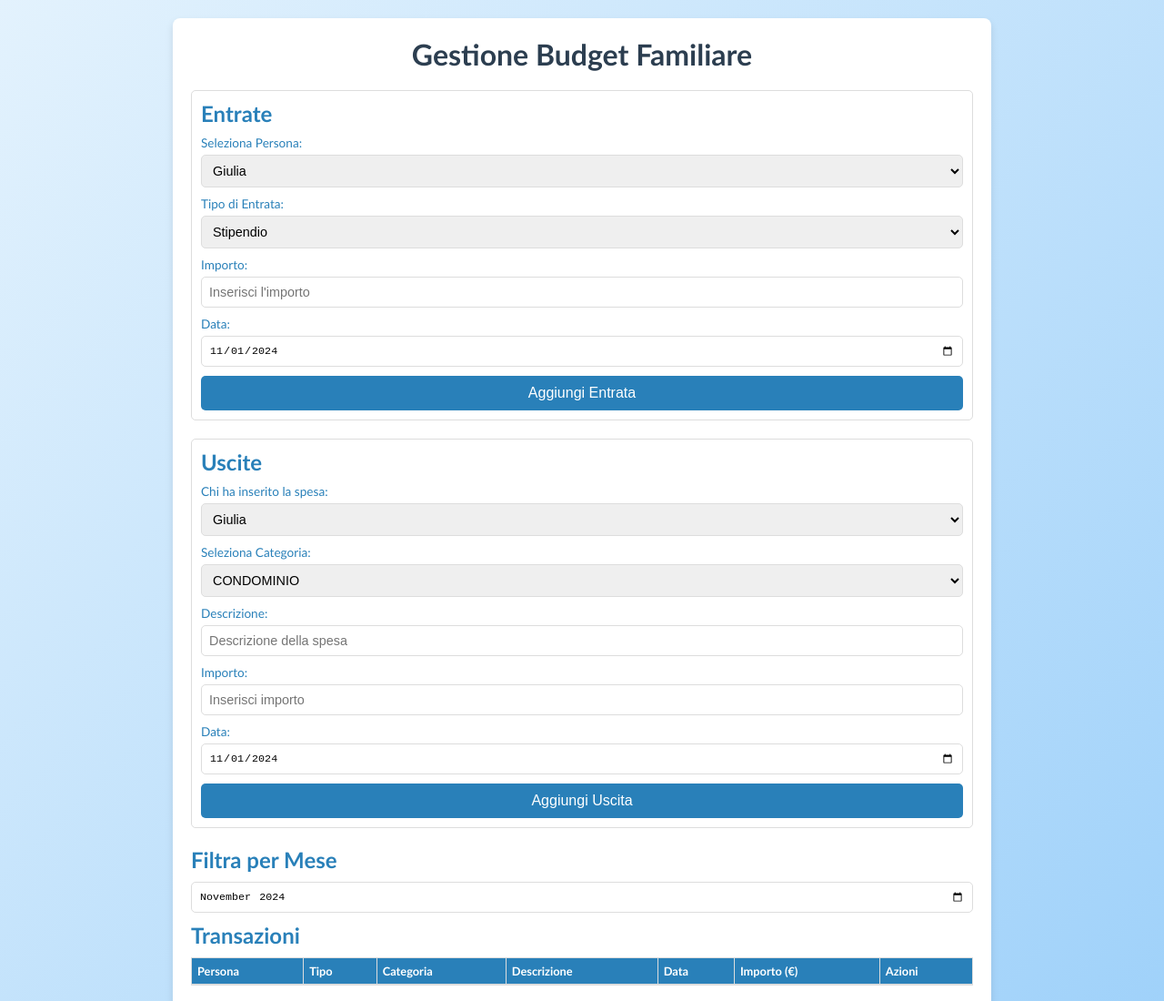
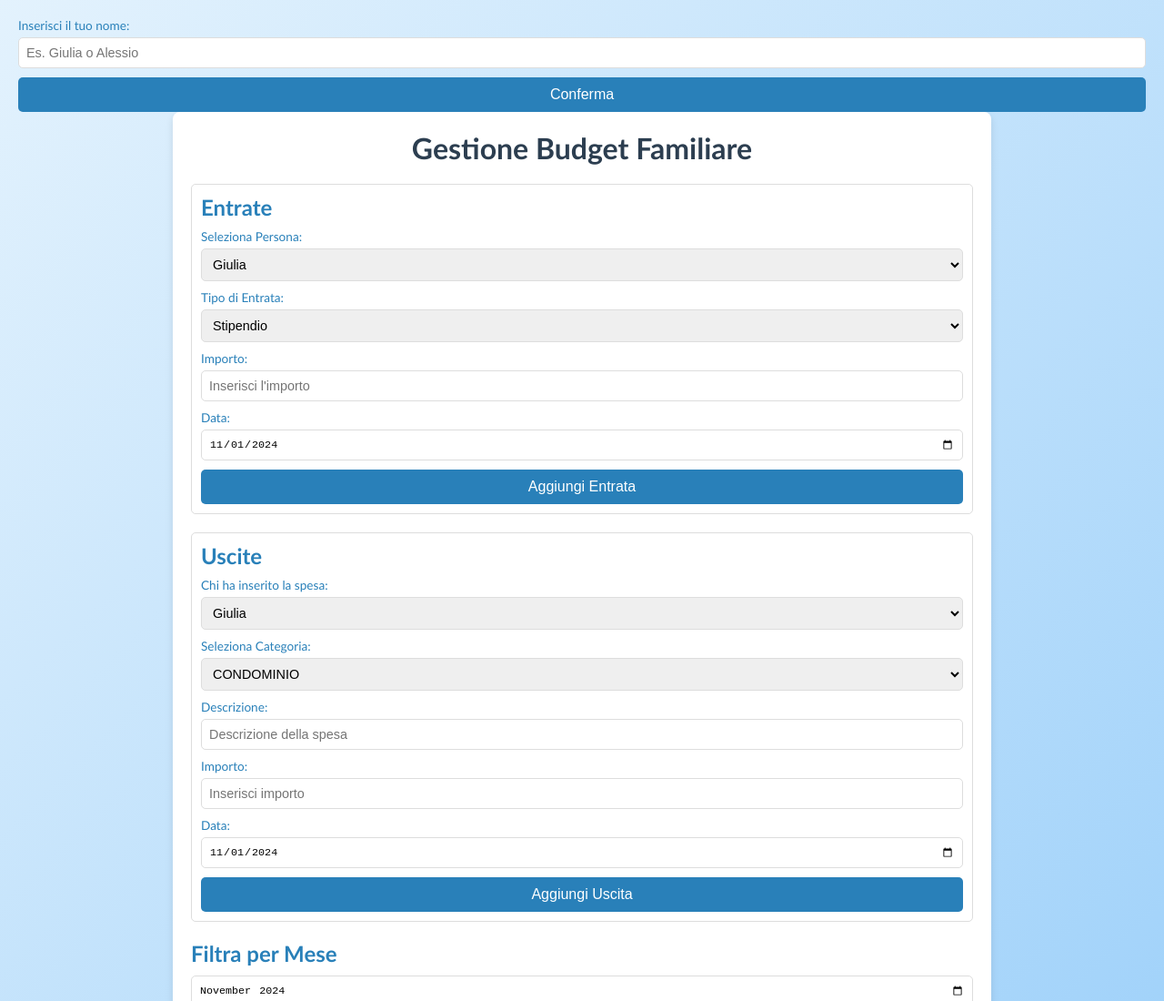
Before and after one commit to allelazzaro/Budget-Family, a plain HTML site: page index.html in a window 1280 px wide. Shown: the top 1100 px of the page at 91% size. Drawn offline with nearby package versions, Linux system fonts and the light colour scheme; no server answers.

Commit message:
Add files via upload

```diff
--- a/index.html
+++ b/index.html
@@ -9,6 +9,12 @@
     <script src="https://cdn.jsdelivr.net/npm/chart.js"></script>
 </head>
 <body>
+<div id="loginContainer">
+    <label for="userName">Inserisci il tuo nome:</label>
+    <input type="text" id="userName" placeholder="Es. Giulia o Alessio">
+    <button onclick="salvaNomeUtente()">Conferma</button>
+</div>
+
     <div class="container">
         <h1>Gestione Budget Familiare</h1>
 
```
